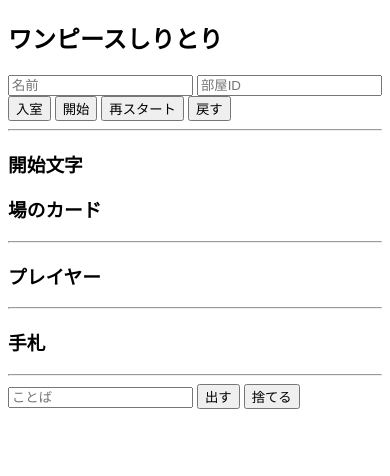
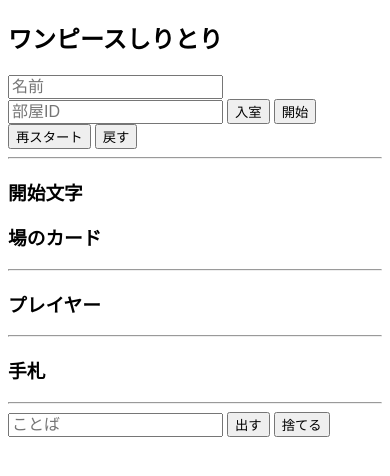
Before and after one commit to knowledge11na/onepiece-shiritori, a website: page public/index.html in a window 390 px wide. Drawn offline with Linux system fonts and the light colour scheme.

Commit message:
Fix mobile input auto-zoom

```diff
--- a/public/index.html
+++ b/public/index.html
@@ -24,6 +24,11 @@
   font-size: 20px;
   text-align: center;
   font-weight: bold;
+}
+
+input, textarea, select {
+  font-size: 16px;           /* iPhoneで拡大されない文字サイズ */
+  -webkit-text-size-adjust: 100%; /* 自動拡大を抑制 */
 }
 </style>
 <body>
```
